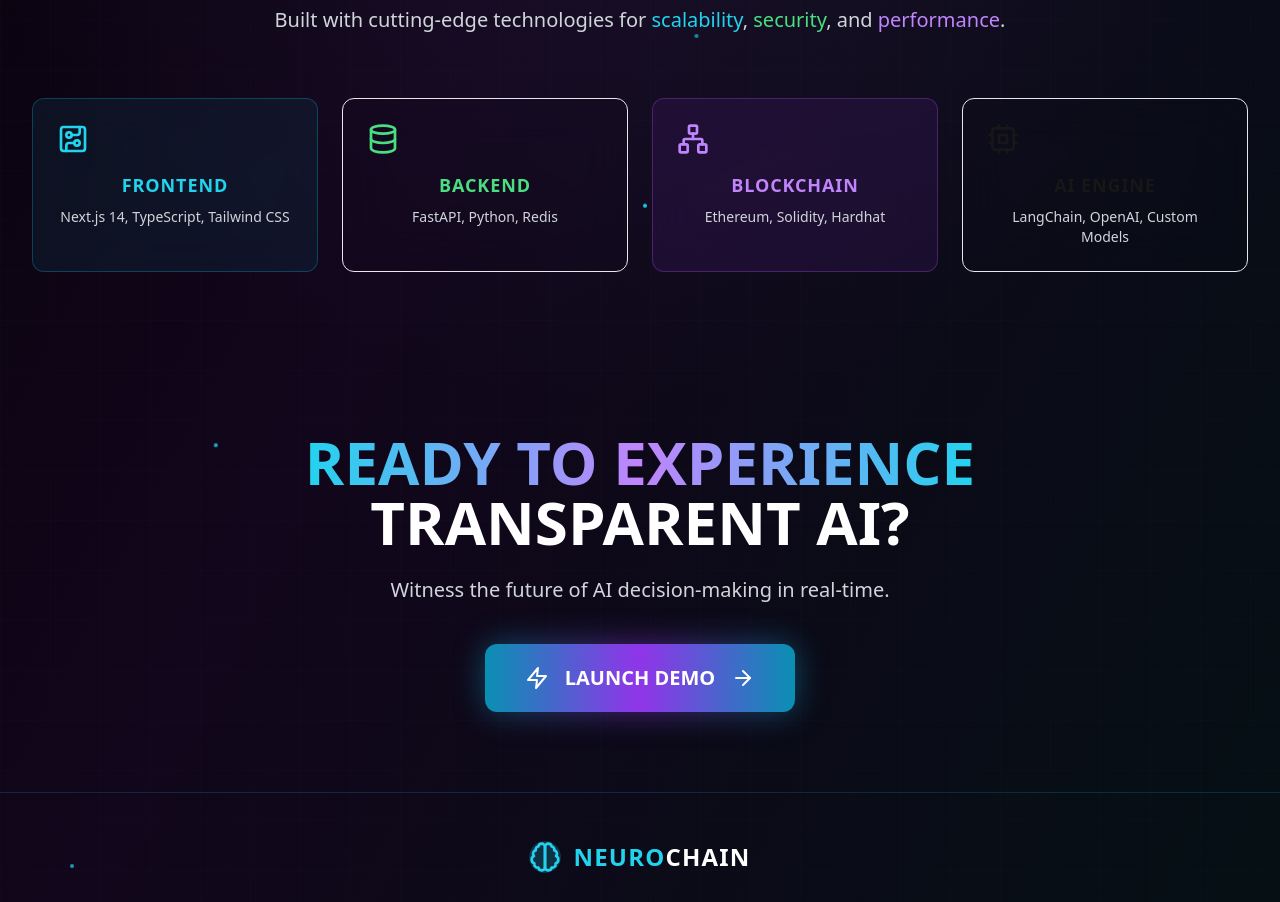
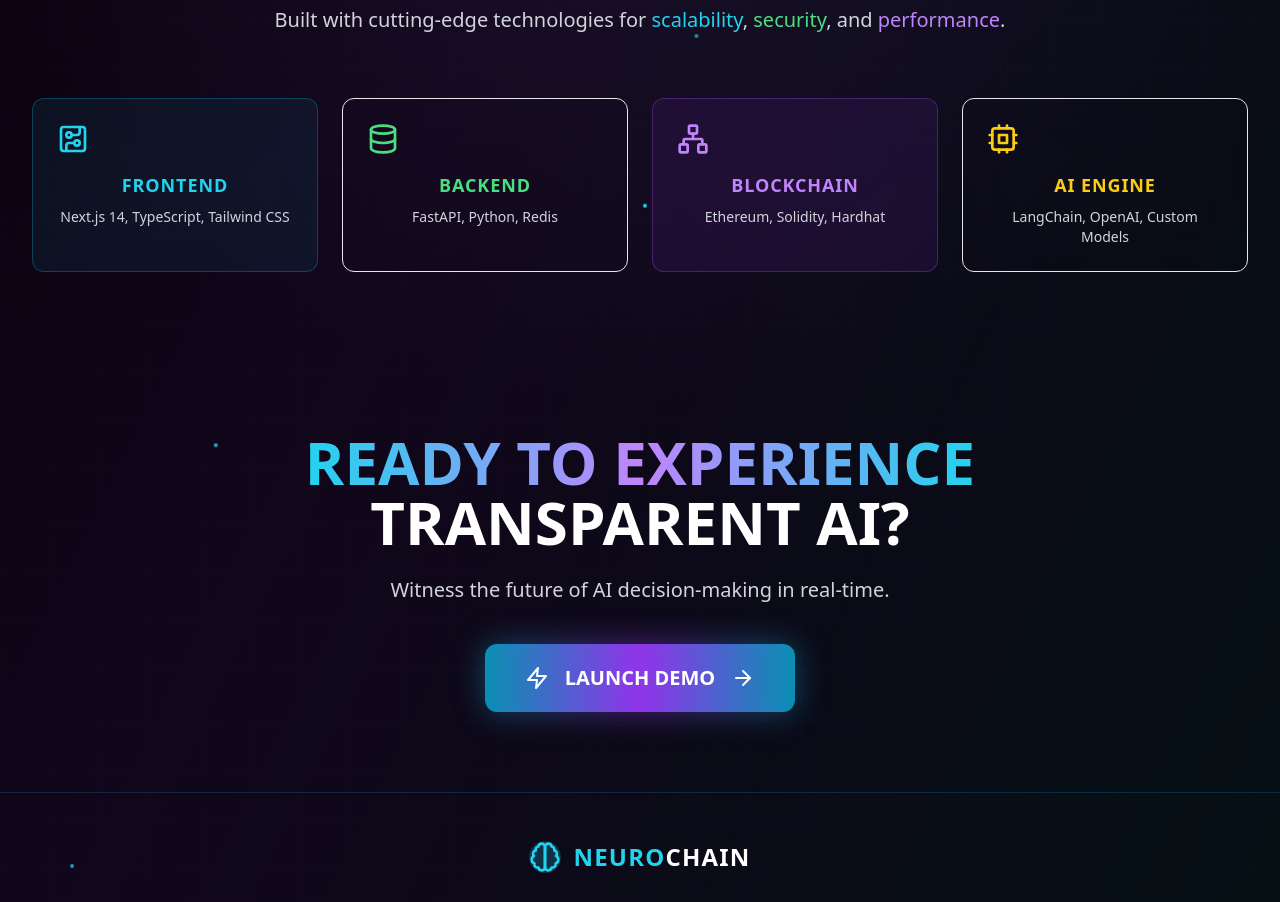
Before and after one commit to joelauge/neurochain, a Next.js app in the folder frontend/: page / in a window 1280 px wide. Shown: the part 1580-2482 px from the top of the page. Built offline with nearby package versions, Linux system fonts and the light colour scheme.

Commit message:
Add Tailwind safelist to ensure CSS classes are included in build

```diff
--- a/frontend/tailwind.config.js
+++ b/frontend/tailwind.config.js
@@ -4,6 +4,50 @@ module.exports = {
     './src/pages/**/*.{js,ts,jsx,tsx,mdx}',
     './src/components/**/*.{js,ts,jsx,tsx,mdx}',
     './src/app/**/*.{js,ts,jsx,tsx,mdx}',
+  ],
+  safelist: [
+    'bg-black',
+    'text-white',
+    'text-cyan-400',
+    'text-purple-400',
+    'text-green-400',
+    'text-yellow-400',
+    'text-red-400',
+    'bg-cyan-400',
+    'bg-purple-400',
+    'bg-green-400',
+    'bg-yellow-400',
+    'bg-red-400',
+    'border-cyan-400',
+    'border-purple-400',
+    'border-green-400',
+    'border-yellow-400',
+    'border-red-400',
+    'from-cyan-400',
+    'to-purple-400',
+    'from-purple-400',
+    'to-cyan-400',
+    'from-green-400',
+    'to-emerald-400',
+    'from-red-400',
+    'to-pink-400',
+    'from-gray-400',
+    'to-slate-400',
+    'from-yellow-400',
+    'to-orange-400',
+    'bg-gradient-to-r',
+    'bg-gradient-to-br',
+    'backdrop-blur-xl',
+    'animate-pulse',
+    'animate-ping',
+    'hover:scale-105',
+    'hover:scale-110',
+    'transition-all',
+    'duration-300',
+    'font-black',
+    'tracking-wider',
+    'bg-clip-text',
+    'text-transparent'
   ],
   theme: {
     extend: {
```
Also changed, not shown: frontend/package.json (+13 -14 lines).
